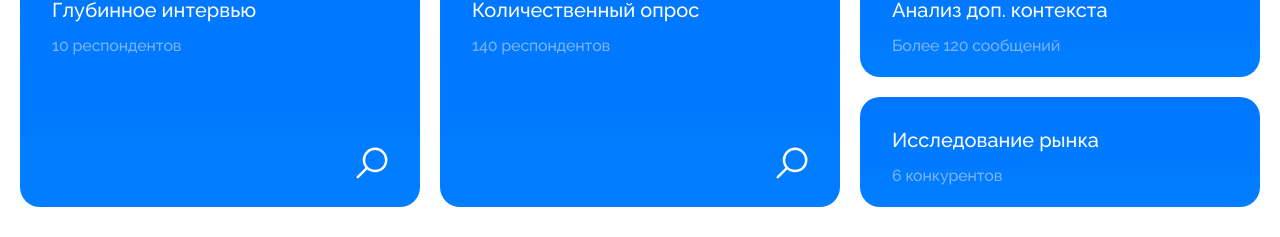
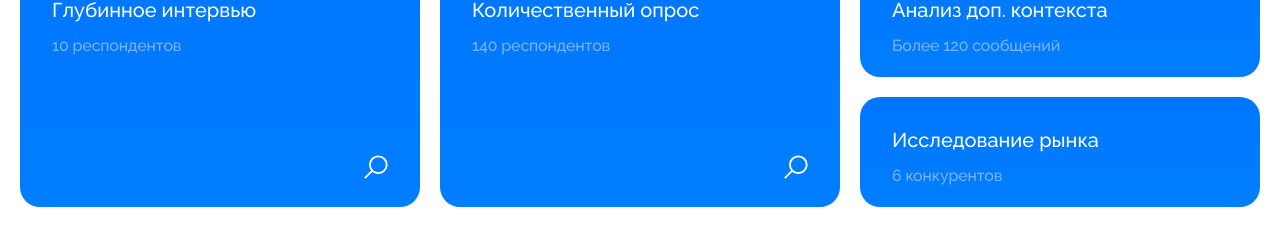
Before and after one commit to GrPugaguga/uxiustina, a Next.js app: page /amp in a window 1280 px wide. Shown: the part 2809-3046 px from the top of the page. Built offline with nearby package versions, Linux system fonts and the light colour scheme.

Commit message:
fix(amp): change image scale

```diff
--- a/app/amp/sections/Research.tsx
+++ b/app/amp/sections/Research.tsx
@@ -9,7 +9,7 @@ function ResearchCard({ label, text, className='', onClick }: { label: string; t
                 <span className="font-medium text-[20px] text-background-white">{label}</span>
                 <span className="font-medium text-[16px] tracking-[-0.17px] leading-5.25 text-accent-light">{text}</span>
             </div>
-            <div className="flex flex-row justify-end"><Image src="/svg/research.svg" alt="" width={32} height={32} /></div>
+            <div className="flex flex-row justify-end"><Image src="/svg/research.svg" alt="" width={24} height={24} /></div>
         </div>
     )
 }
@@ -60,7 +60,7 @@ function PopUp({ url, onClose }: { url: string; onClose: () => void }) {
             }}
             onClick={handleClose}
         >
-            <div className="relative" onClick={(e) => e.stopPropagation()}>
+            <div className="relative w-full max-w-360 px-25" onClick={(e) => e.stopPropagation()}>
                 <button
                     className="absolute -top-20 -right-20 cursor-pointer"
                     onClick={handleClose}
@@ -72,7 +72,7 @@ function PopUp({ url, onClose }: { url: string; onClose: () => void }) {
                     alt=""
                     width={1200}
                     height={0}
-                    style={{ height: 'auto', width: '1200px' }}
+                    style={{ height: 'auto', width: '100%' }}
                 />
             </div>
         </div>
```
